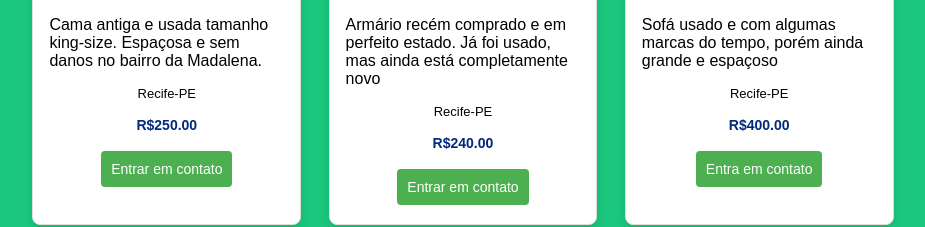
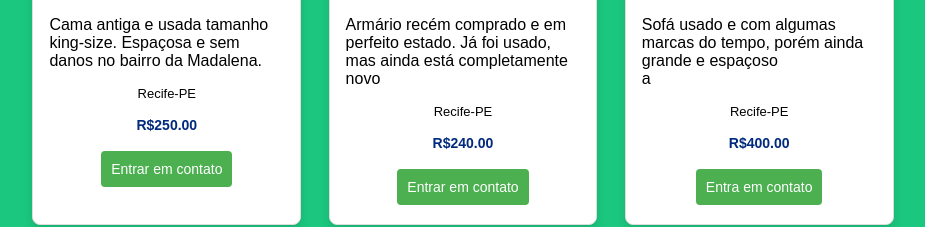
Before and after one commit to dizalaga/site-teste, a React (Create React App) app: page /marketplace in a window 1280 px wide. Shown: the part 400-627 px from the top of the page, without its empty margins (177-1102 px from the left). Built offline with nearby package versions, Linux system fonts and the light colour scheme; the HTML template or start-up script is replaced by a standard one.

Commit message:
Update marketplace.jsx

```diff
--- a/src/components/Marketplace/marketplace.jsx
+++ b/src/components/Marketplace/marketplace.jsx
@@ -62,6 +62,7 @@ function Marketplace() {
               Sofá usado e com algumas marcas do tempo, porém ainda grande e
               espaçoso
             </p>
+            <p className="wordInvisible">a</p>
             <p className="location">Recife-PE</p>
             <p className="price">R$400.00</p>
             <div className="button-container">
@@ -84,7 +85,7 @@ function Marketplace() {
               Assine já um plano de seguro para previnir perca de bens em
               acidentes.
             </p>
-            <p className="invisivel">lalal</p>
+
             <p className="location">Recife-PE</p>
             <p className="price">R$200.00</p>
             <div className="button-container">
```
